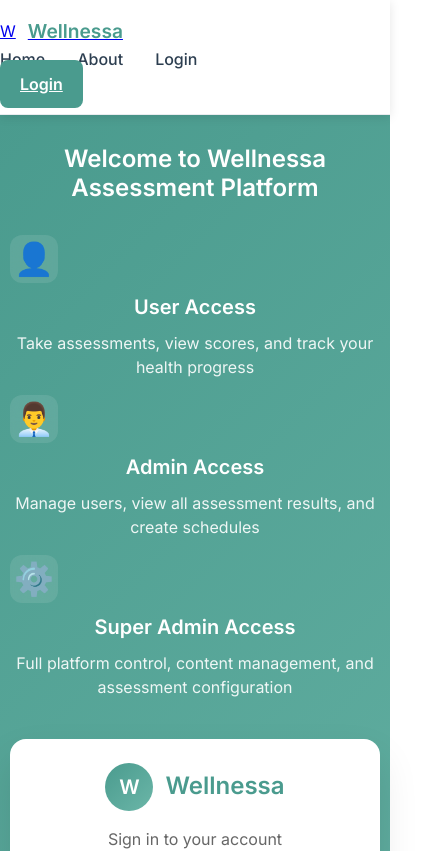
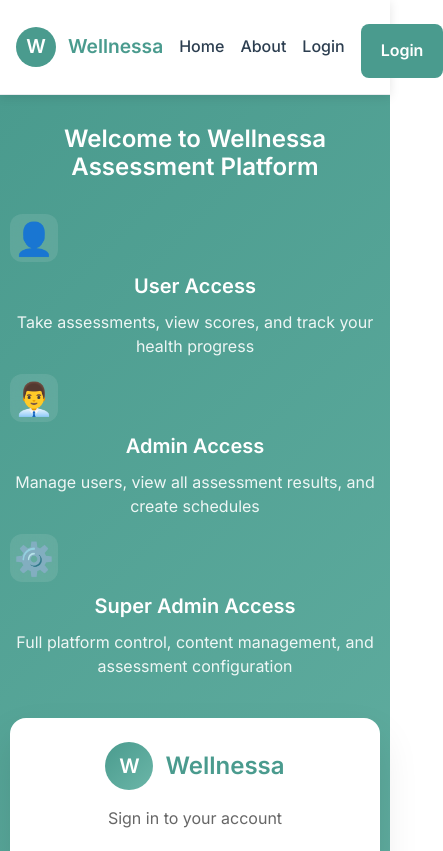
Before and after one commit to Anshul-Kanodia/wellnessa, a React (Create React App) app in the folder client/: page /login in a window 390 px wide. Shown: the top 851 px of the page, 443 px wide, since content can reach past the window. Built offline with nearby package versions, Linux system fonts and the light colour scheme; the HTML template or start-up script is replaced by a standard one.

Commit message:
Fix header layout spacing and CSS structure
- Added proper header-container styles with max-width and centering
- Improved navigation spacing and alignment
- Fixed user section layout with proper flexbox
- Added responsive design for mobile devices
- Restored complete CSS file structure

```diff
--- a/client/src/components/Header.css
+++ b/client/src/components/Header.css
@@ -1,3 +1,5 @@
+/* Header Styles */
+
 .header {
   background-color: var(--white);
   border-bottom: 1px solid var(--border-color);
@@ -8,23 +10,25 @@
   box-shadow: var(--shadow);
 }
 
-.header-content {
+.header-container {
+  max-width: 1200px;
+  margin: 0 auto;
+  padding: 0 2rem;
   display: flex;
   align-items: center;
   justify-content: space-between;
+  gap: 2rem;
 }
 
 .logo {
   display: flex;
   align-items: center;
   gap: 0.75rem;
+  text-decoration: none;
+  flex-shrink: 0;
 }
 
 .logo-icon {
-  position: relative;
-}
-
-.logo-circle {
   width: 40px;
   height: 40px;
   background-color: var(--primary-color);
@@ -32,37 +36,23 @@
   display: flex;
   align-items: center;
   justify-content: center;
-  position: relative;
-}
-
-.logo-circle::before {
-  content: '';
-  position: absolute;
-  width: 30px;
-  height: 30px;
-  background-color: var(--white);
-  border-radius: 50%;
-  top: 5px;
-  left: 5px;
+  color: var(--white);
+  font-weight: 600;
+  font-size: 1.2rem;
 }
 
 .logo-text {
-  position: relative;
-  z-index: 2;
   color: var(--primary-color);
   font-weight: 600;
   font-size: 1.2rem;
 }
 
-.logo-name {
-  font-size: 1.5rem;
-  font-weight: 600;
-  color: var(--primary-color);
-}
-
 .nav {
   display: flex;
+  align-items: center;
   gap: 2rem;
+  flex: 1;
+  justify-content: center;
 }
 
 .nav-link {
@@ -76,15 +66,16 @@
   color: var(--primary-color);
 }
 
-.header-actions {
+.user-section {
   display: flex;
   align-items: center;
+  flex-shrink: 0;
 }
 
-.user-profile {
-  background: none;
-  border: none;
-  cursor: pointer;
+.user-info {
+  display: flex;
+  align-items: center;
+  gap: 1rem;
 }
 
 .user-avatar {
@@ -97,4 +88,67 @@
   justify-content: center;
   color: var(--white);
   font-weight: 600;
+  font-size: 1rem;
 }
+
+.user-details {
+  display: flex;
+  flex-direction: column;
+  gap: 0.25rem;
+}
+
+.user-name {
+  font-weight: 600;
+  color: var(--text-dark);
+  font-size: 0.9rem;
+}
+
+.user-role {
+  font-size: 0.8rem;
+  color: var(--text-muted);
+}
+
+.logout-btn {
+  background-color: var(--danger-color, #dc3545);
+  color: var(--white);
+  border: none;
+  padding: 0.5rem 1rem;
+  border-radius: 0.375rem;
+  font-weight: 500;
+  cursor: pointer;
+  transition: background-color 0.3s ease;
+}
+
+.logout-btn:hover {
+  background-color: var(--danger-dark, #c82333);
+}
+
+.login-btn {
+  background-color: var(--primary-color);
+  color: var(--white);
+  text-decoration: none;
+  padding: 0.5rem 1rem;
+  border-radius: 0.375rem;
+  font-weight: 500;
+  transition: background-color 0.3s ease;
+}
+
+.login-btn:hover {
+  background-color: var(--primary-dark);
+}
+
+/* Responsive design */
+@media (max-width: 768px) {
+  .header-container {
+    padding: 0 1rem;
+    gap: 1rem;
+  }
+
+  .nav {
+    gap: 1rem;
+  }
+
+  .user-details {
+    display: none;
+  }
+}
```
